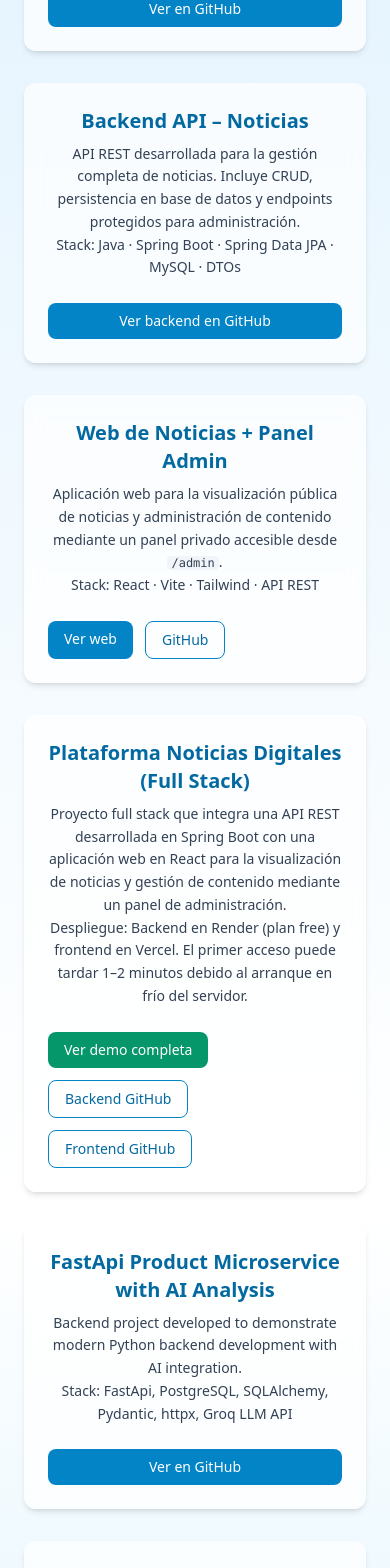
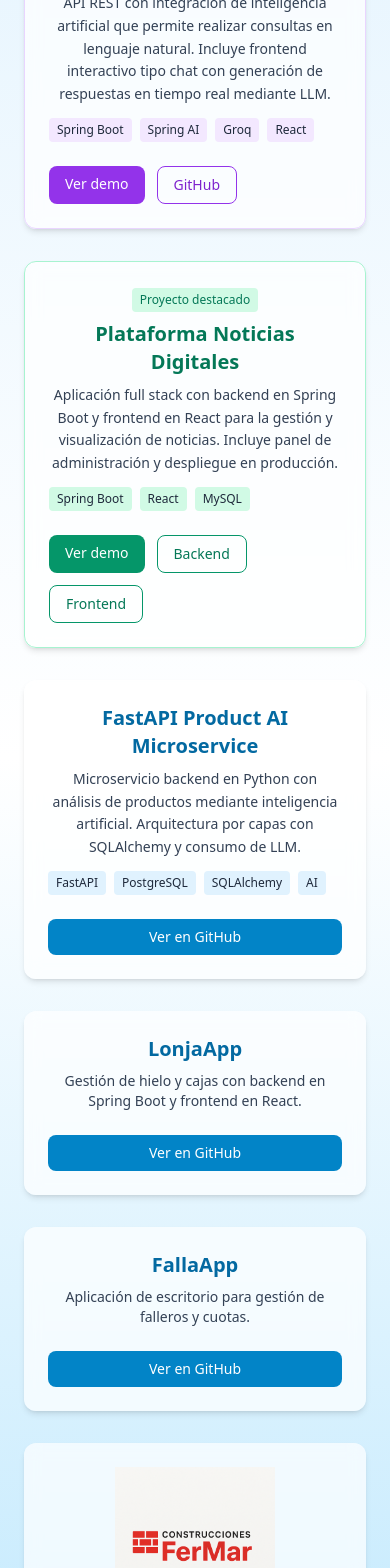
Before and after one commit to David24977/mi-portafolio, a React (Vite) app: page /proyectos in a window 390 px wide. Shown: the part 432-2000 px from the top of the page. Built offline with nearby package versions, Linux system fonts and the light colour scheme.

Commit message:
update portafolio with new project LucaResponse

```diff
--- a/src/pages/Proyectos.jsx
+++ b/src/pages/Proyectos.jsx
@@ -1,5 +1,6 @@
 import { motion } from "framer-motion";
 import Fermar from "../assets/Fermar.png";
+
 export default function Proyectos() {
   return (
     <motion.section
@@ -8,30 +9,137 @@ export default function Proyectos() {
       transition={{ duration: 0.8, ease: "easeOut" }}
       className="min-h-[calc(100vh-6rem)] bg-gradient-to-b from-sky-100 via-white to-sky-200 text-slate-800 px-6 py-16 dark:from-slate-900 dark:via-slate-800 dark:to-slate-900 dark:text-sky-100"
     >
-      <div className="max-w-5xl mx-auto text-center">
+      <div className="max-w-6xl mx-auto text-center">
         <h2 className="text-3xl sm:text-4xl font-bold text-sky-700 mb-4">
           Mis proyectos
         </h2>
 
-        <p className="text-lg text-slate-700 mb-10 dark:text-sky-100">
-          Aquí puedes ver algunos de mis proyectos más destacados:
+        <p className="text-lg text-slate-700 mb-12 dark:text-sky-100">
+          Proyectos reales enfocados en backend, arquitectura y desarrollo con inteligencia artificial.
         </p>
 
         <div className="grid gap-8 sm:grid-cols-2 lg:grid-cols-3">
-          {/* LonjaApp */}
-          <div className="bg-white/70 backdrop-blur rounded-xl shadow-md hover:shadow-lg p-6 transition flex flex-col justify-between">
+
+          {/* 🧠 AIQuery API (DESTACADO) */}
+          <div className="bg-white/70 backdrop-blur rounded-xl shadow-md hover:shadow-lg hover:-translate-y-1 p-6 transition flex flex-col justify-between border border-purple-200">
+            <div>
+              <span className="inline-block text-xs bg-purple-100 text-purple-700 px-2 py-1 rounded mb-2">
+                Proyecto destacado
+              </span>
+
+              <h3 className="text-xl font-semibold text-purple-700 mb-2">
+                AIQuery API (LucaResponse)
+              </h3>
+
+              <p className="text-slate-700 text-sm leading-relaxed">
+                API REST con integración de inteligencia artificial que permite realizar consultas en lenguaje natural.
+                Incluye frontend interactivo tipo chat con generación de respuestas en tiempo real mediante LLM.
+              </p>
+
+              <div className="flex flex-wrap gap-2 mt-3 text-xs">
+                <span className="bg-purple-100 px-2 py-1 rounded">Spring Boot</span>
+                <span className="bg-purple-100 px-2 py-1 rounded">Spring AI</span>
+                <span className="bg-purple-100 px-2 py-1 rounded">Groq</span>
+                <span className="bg-purple-100 px-2 py-1 rounded">React</span>
+              </div>
+            </div>
+
+            <div className="mt-6 flex gap-3 flex-wrap">
+              <a
+                href="https://lucaresponse.vercel.app"
+                target="_blank"
+                rel="noopener noreferrer"
+                className="inline-block bg-purple-600 text-white text-sm font-medium px-4 py-2 rounded-lg hover:bg-purple-700 transition"
+              >
+                Ver demo
+              </a>
+
+              <a
+                href="https://github.com/David24977"
+                target="_blank"
+                rel="noopener noreferrer"
+                className="inline-block border border-purple-600 text-purple-700 text-sm font-medium px-4 py-2 rounded-lg hover:bg-purple-50 transition"
+              >
+                GitHub
+              </a>
+            </div>
+          </div>
+
+          {/* 📰 Plataforma Noticias (DESTACADO) */}
+          <div className="bg-white/70 backdrop-blur rounded-xl shadow-md hover:shadow-lg hover:-translate-y-1 p-6 transition flex flex-col justify-between border border-emerald-200">
+            <div>
+              <span className="inline-block text-xs bg-emerald-100 text-emerald-700 px-2 py-1 rounded mb-2">
+                Proyecto destacado
+              </span>
+
+              <h3 className="text-xl font-semibold text-emerald-700 mb-2">
+                Plataforma Noticias Digitales
+              </h3>
+
+              <p className="text-slate-700 text-sm leading-relaxed">
+                Aplicación full stack con backend en Spring Boot y frontend en React para la gestión y visualización de noticias.
+                Incluye panel de administración y despliegue en producción.
+              </p>
+
+              <div className="flex flex-wrap gap-2 mt-3 text-xs">
+                <span className="bg-emerald-100 px-2 py-1 rounded">Spring Boot</span>
+                <span className="bg-emerald-100 px-2 py-1 rounded">React</span>
+                <span className="bg-emerald-100 px-2 py-1 rounded">MySQL</span>
+              </div>
+            </div>
+
+            <div className="mt-6 flex gap-3 flex-wrap">
+              <a
+                href="https://cullera-digital.vercel.app"
+                target="_blank"
+                rel="noopener noreferrer"
+                className="bg-emerald-600 text-white text-sm font-medium px-4 py-2 rounded-lg hover:bg-emerald-700 transition"
+              >
+                Ver demo
+              </a>
+
+              <a
+                href="https://github.com/David24977/cullera-digital-backend"
+                target="_blank"
+                rel="noopener noreferrer"
+                className="border border-emerald-600 text-emerald-700 text-sm font-medium px-4 py-2 rounded-lg hover:bg-emerald-50 transition"
+              >
+                Backend
+              </a>
+
+              <a
+                href="https://github.com/David24977/cullera-digital-frontend"
+                target="_blank"
+                rel="noopener noreferrer"
+                className="border border-emerald-600 text-emerald-700 text-sm font-medium px-4 py-2 rounded-lg hover:bg-emerald-50 transition"
+              >
+                Frontend
+              </a>
+            </div>
+          </div>
+
+          {/* 🐍 FastAPI AI */}
+          <div className="bg-white/70 backdrop-blur rounded-xl shadow-md hover:shadow-lg hover:-translate-y-1 p-6 transition flex flex-col justify-between">
             <div>
               <h3 className="text-xl font-semibold text-sky-700 mb-2">
-                LonjaApp
+                FastAPI Product AI Microservice
               </h3>
+
               <p className="text-slate-700 text-sm leading-relaxed">
-                Gestión de hielo y cajas. <br />
-                <span className="font-medium">Stack:</span> Spring Boot + MySQL
-                + React
+                Microservicio backend en Python con análisis de productos mediante inteligencia artificial.
+                Arquitectura por capas con SQLAlchemy y consumo de LLM.
               </p>
+
+              <div className="flex flex-wrap gap-2 mt-3 text-xs">
+                <span className="bg-sky-100 px-2 py-1 rounded">FastAPI</span>
+                <span className="bg-sky-100 px-2 py-1 rounded">PostgreSQL</span>
+                <span className="bg-sky-100 px-2 py-1 rounded">SQLAlchemy</span>
+                <span className="bg-sky-100 px-2 py-1 rounded">AI</span>
+              </div>
             </div>
+
             <a
-              href="https://github.com/David24977/proyectoLonja"
+              href="https://github.com/David24977/Product_FastApi"
               target="_blank"
               rel="noopener noreferrer"
               className="mt-6 inline-block bg-sky-600 text-white text-sm font-medium px-4 py-2 rounded-lg hover:bg-sky-700 transition"
@@ -40,239 +148,87 @@ export default function Proyectos() {
             </a>
           </div>
 
-          {/* Backend Noticias */}
-          <div className="bg-white/70 backdrop-blur rounded-xl shadow-md hover:shadow-lg p-6 transition flex flex-col justify-between">
+          {/* LonjaApp */}
+          <div className="bg-white/70 backdrop-blur rounded-xl shadow-md hover:shadow-lg hover:-translate-y-1 p-6 transition flex flex-col justify-between">
             <div>
               <h3 className="text-xl font-semibold text-sky-700 mb-2">
-                Backend API – Noticias
+                LonjaApp
               </h3>
-              <p className="text-slate-700 text-sm leading-relaxed">
-                API REST desarrollada para la gestión completa de noticias.
-                Incluye CRUD, persistencia en base de datos y endpoints
-                protegidos para administración. <br />
-                <span className="font-medium">Stack:</span> Java · Spring Boot ·
-                Spring Data JPA · MySQL · DTOs
+              <p className="text-slate-700 text-sm">
+                Gestión de hielo y cajas con backend en Spring Boot y frontend en React.
               </p>
             </div>
+
             <a
-              href="https://github.com/David24977/DigitalNews"
+              href="https://github.com/David24977/proyectoLonja"
               target="_blank"
               rel="noopener noreferrer"
-              className="mt-6 inline-block bg-sky-600 text-white text-sm font-medium px-4 py-2 rounded-lg hover:bg-sky-700 transition"
+              className="mt-6 inline-block bg-sky-600 text-white text-sm px-4 py-2 rounded-lg hover:bg-sky-700 transition"
             >
-              Ver backend en GitHub
+              Ver en GitHub
             </a>
           </div>
 
-          {/* Web Noticias */}
-          <div className="bg-white/70 backdrop-blur rounded-xl shadow-md hover:shadow-lg p-6 transition flex flex-col justify-between">
+          {/* FallaApp */}
+          <div className="bg-white/70 backdrop-blur rounded-xl shadow-md hover:shadow-lg hover:-translate-y-1 p-6 transition flex flex-col justify-between">
             <div>
               <h3 className="text-xl font-semibold text-sky-700 mb-2">
-                Web de Noticias + Panel Admin
+                FallaApp
               </h3>
-              <p className="text-slate-700 text-sm leading-relaxed">
-                Aplicación web para la visualización pública de noticias y
-                administración de contenido mediante un panel privado accesible
-                desde{" "}
-                <code className="text-xs bg-slate-100 px-1 rounded">
-                  /admin
-                </code>
-                . <br />
-                <span className="font-medium">Stack:</span> React · Vite ·
-                Tailwind · API REST
+              <p className="text-slate-700 text-sm">
+                Aplicación de escritorio para gestión de falleros y cuotas.
               </p>
             </div>
-            <div className="mt-6 flex gap-3">
+
+            <a
+              href="https://github.com/David24977/FallaApp"
+              target="_blank"
+              rel="noopener noreferrer"
+              className="mt-6 inline-block bg-sky-600 text-white text-sm px-4 py-2 rounded-lg hover:bg-sky-700 transition"
+            >
+              Ver en GitHub
+            </a>
+          </div>
+
+          {/* FerMar */}
+          <div className="bg-white/70 backdrop-blur rounded-xl shadow-md hover:shadow-lg hover:-translate-y-1 p-6 transition flex flex-col justify-between">
+            <div>
+              <img
+                src={Fermar}
+                alt="FerMar"
+                className="w-full h-40 object-contain mb-4"
+              />
+
+              <h3 className="text-xl font-semibold text-sky-700 mb-2">
+                Construcciones FerMar
+              </h3>
+
+              <p className="text-slate-700 text-sm">
+                Web profesional responsive con galería y despliegue en Vercel.
+              </p>
+            </div>
+
+            <div className="mt-6 flex gap-3 justify-center">
               <a
-                href="https://cullera-digital.vercel.app/"
+                href="https://construcciones-fermar.vercel.app"
                 target="_blank"
                 rel="noopener noreferrer"
-                className="inline-block bg-sky-600 text-white text-sm font-medium px-4 py-2 rounded-lg hover:bg-sky-700 transition"
+                className="bg-yellow-400 text-slate-900 text-sm px-4 py-2 rounded-lg hover:bg-yellow-300 transition"
               >
                 Ver web
               </a>
+
               <a
-                href="https://github.com/David24977/cullera-digital-frontend"
+                href="https://github.com/David24977/construcciones-fermar"
                 target="_blank"
                 rel="noopener noreferrer"
-                className="inline-block border border-sky-600 text-sky-700 text-sm font-medium px-4 py-2 rounded-lg hover:bg-sky-50 transition"
+                className="bg-sky-600 text-white text-sm px-4 py-2 rounded-lg hover:bg-sky-700 transition"
               >
                 GitHub
               </a>
             </div>
           </div>
 
-          {/* Plataforma Noticias Digitales */}
-          <div className="bg-white/70 backdrop-blur rounded-xl shadow-md hover:shadow-lg p-6 transition flex flex-col justify-between">
-            <div>
-              <h3 className="text-xl font-semibold text-sky-700 mb-2">
-                Plataforma Noticias Digitales (Full Stack)
-              </h3>
-              <p className="text-slate-700 text-sm leading-relaxed">
-                Proyecto full stack que integra una API REST desarrollada en
-                Spring Boot con una aplicación web en React para la
-                visualización de noticias y gestión de contenido mediante un
-                panel de administración. <br />
-                <span className="font-medium">Despliegue:</span> Backend en
-                Render (plan free) y frontend en Vercel. El primer acceso puede
-                tardar 1–2 minutos debido al arranque en frío del servidor.
-              </p>
-            </div>
-
-            <div className="mt-6 flex gap-3 flex-wrap">
-              <a
-                href="https://cullera-digital.vercel.app"
-                target="_blank"
-                rel="noopener noreferrer"
-                className="inline-block bg-emerald-600 text-white text-sm font-medium px-4 py-2 rounded-lg hover:bg-emerald-700 transition"
-              >
-                Ver demo completa
-              </a>
-
-              <a
-                href="https://github.com/David24977/cullera-digital-backend"
-                target="_blank"
-                rel="noopener noreferrer"
-                className="inline-block border border-sky-600 text-sky-700 text-sm font-medium px-4 py-2 rounded-lg hover:bg-sky-50 transition"
-              >
-                Backend GitHub
-              </a>
-
-              <a
-                href="https://github.com/David24977/cullera-digital-frontend"
-                target="_blank"
-                rel="noopener noreferrer"
-                className="inline-block border border-sky-600 text-sky-700 text-sm font-medium px-4 py-2 rounded-lg hover:bg-sky-50 transition"
-              >
-                Frontend GitHub
-              </a>
-            </div>
-          </div>
-
-           {/* FastApi Product */}
-          <div className="bg-white/70 backdrop-blur rounded-xl shadow-md hover:shadow-lg p-6 transition flex flex-col justify-between">
-            <div>
-              <h3 className="text-xl font-semibold text-sky-700 mb-2">
-                FastApi Product Microservice with AI Analysis
-              </h3>
-              <p className="text-slate-700 text-sm leading-relaxed">
-                Backend project developed to demonstrate modern Python backend development with AI integration. <br />
-                <span className="font-medium">Stack:</span> FastApi, PostgreSQL, SQLAlchemy, Pydantic, httpx, Groq LLM API
-              </p>
-            </div>
-            <a
-              href={"https://github.com/David24977/Product_FastApi"}
-              target="_blank"
-              rel="noopener noreferrer"
-              className="mt-6 inline-block bg-sky-600 text-white text-sm font-medium px-4 py-2 rounded-lg hover:bg-sky-700 transition"
-            >
-              Ver en GitHub
-            </a>
-          </div>
-
-          {/* FallaApp */}
-          <div className="bg-white/70 backdrop-blur rounded-xl shadow-md hover:shadow-lg p-6 transition flex flex-col justify-between">
-            <div>
-              <h3 className="text-xl font-semibold text-sky-700 mb-2">
-                FallaApp
-              </h3>
-              <p className="text-slate-700 text-sm leading-relaxed">
-                Aplicación de gestión de falleros y cuotas. <br />
-                <span className="font-medium">Stack:</span> JavaFX + SQLite
-              </p>
-            </div>
-            <a
-              href={"https://github.com/David24977/FallaApp"}
-              target="_blank"
-              rel="noopener noreferrer"
-              className="mt-6 inline-block bg-sky-600 text-white text-sm font-medium px-4 py-2 rounded-lg hover:bg-sky-700 transition"
-            >
-              Ver en GitHub
-            </a>
-          </div>
-
-          {/* Notificaciones Push */}
-          <div className="bg-white/70 backdrop-blur rounded-xl shadow-md hover:shadow-lg p-6 transition flex flex-col justify-between">
-            <div>
-              <h3 className="text-xl font-semibold text-sky-700 mb-2">
-                Notificaciones Push
-              </h3>
-              <p className="text-slate-700 text-sm leading-relaxed">
-                Backend con envío de notificaciones a Firebase. <br />
-                <span className="font-medium">Stack:</span> Spring Boot y
-                Android Studio con Kotlin
-              </p>
-            </div>
-            <a
-              href="https://github.com/David24977/notificaciones-push-spring"
-              target="_blank"
-              rel="noopener noreferrer"
-              className="mt-6 inline-block bg-sky-600 text-white text-sm font-medium px-4 py-2 rounded-lg hover:bg-sky-700 transition"
-            >
-              Ver en GitHub
-            </a>
-          </div>
-
-          {/* Facturación de Productos */}
-          <div className="bg-white/70 backdrop-blur rounded-xl shadow-md hover:shadow-lg p-6 transition flex flex-col justify-between">
-            <div>
-              <h3 className="text-xl font-semibold text-sky-700 mb-2">
-                Facturación de Productos
-              </h3>
-              <p className="text-slate-700 text-sm leading-relaxed">
-                API REST para gestión de clientes, productos y facturas, con
-                cálculo de IVA y búsquedas por fechas. <br />
-                <span className="font-medium">Stack:</span> Spring Boot · JPA ·
-                MySQL · DTOs
-              </p>
-            </div>
-            <a
-              href="https://github.com/David24977/facturacion-producto"
-              target="_blank"
-              rel="noopener noreferrer"
-              className="mt-6 inline-block bg-sky-600 text-white text-sm font-medium px-4 py-2 rounded-lg hover:bg-sky-700 transition"
-            >
-              Ver en GitHub
-            </a>
-          </div>
-
-          {/* Web FerMar */}
-          <div className="bg-white/70 backdrop-blur rounded-xl shadow-md hover:shadow-lg p-6 transition flex flex-col justify-between">
-            <div>
-              <img
-                src={Fermar}
-                alt="Logo Construcciones FerMar"
-                className="w-full h-40 object-contain rounded-md mb-4 bg-white/70 backdrop-blur"
-              />
-
-              <h3 className="text-xl font-semibold text-sky-700 mb-2">
-                Construcciones FerMar
-              </h3>
-              <p className="text-slate-700 text-sm leading-relaxed">
-                Sitio web profesional para una empresa de construcción local.
-                Incluye galería con carrusel, integración con Vercel y diseño
-                responsive moderno.
-              </p>
-            </div>
-            <div className="mt-6 flex gap-3 justify-center">
-              <a
-                href="https://construcciones-fermar.vercel.app"
-                target="_blank"
-                rel="noopener noreferrer"
-                className="bg-yellow-400 text-slate-900 text-sm font-medium px-4 py-2 rounded-lg hover:bg-yellow-300 transition"
-              >
-                Ver web
-              </a>
-              <a
-                href="https://github.com/David24977/construcciones-fermar"
-                target="_blank"
-                rel="noopener noreferrer"
-                className="bg-sky-600 text-white text-sm font-medium px-4 py-2 rounded-lg hover:bg-sky-700 transition"
-              >
-                Ver en Github
-              </a>
-            </div>
-          </div>
         </div>
       </div>
     </motion.section>
--- a/src/pages/SobreMi.jsx
+++ b/src/pages/SobreMi.jsx
@@ -14,66 +14,35 @@ export default function SobreMi() {
         </h2>
 
         <p className="text-lg leading-relaxed mb-6 dark:text-sky-200">
-          Soy <span className="font-semibold">David Ferrer Sapiña</span>,
-          desarrollador de aplicaciones multiplataforma con una base sólida en
-          <span className="font-semibold"> Java con Spring Boot y Python con FastApi</span>. Me
-          apasiona diseñar soluciones estructuradas, seguras y fáciles de
-          mantener, aplicando buenas prácticas y arquitectura limpia tanto en
-          backend como en frontend.
+          Soy <span className="font-semibold">David Ferrer Sapiña</span>, desarrollador backend especializado en
+          <span className="font-semibold"> Java con Spring Boot</span>, con experiencia en
+          <span className="font-semibold"> Python (FastAPI)</span> y frontend con
+          <span className="font-semibold"> React</span>.
         </p>
 
         <p className="text-lg leading-relaxed mb-6 dark:text-sky-200">
-          Además de mi experiencia en Java, también trabajo con
-          <span className="font-semibold"> Python</span> para automatización,
-          análisis de datos y desarrollo de APIs ligeras, y con{" "}
-          <span className="font-semibold"> JavaScript</span> en el entorno web,
-          especialmente con
-          <span className="font-semibold"> React</span> y{" "}
-          <span className="font-semibold"> TailwindCSS</span> para construir interfaces modernas y dinámicas.
-          Esta combinación me permite abordar proyectos de manera integral, comprendiendo la
-          comunicación entre el servidor y el cliente de principio a fin.
+          Me enfoco en diseñar APIs limpias, seguras y escalables utilizando
+          <span className="font-semibold"> arquitectura por capas, DTOs y buenas prácticas</span>.
+          He desarrollado proyectos completos donde gestiono desde la base de datos
+          hasta la interfaz de usuario.
         </p>
 
         <p className="text-lg leading-relaxed mb-6 dark:text-sky-200">
-          He adquirido experiencia práctica creando{" "}
-          <span className="font-semibold">
-            {" "}
-            proyectos reales de forma independiente
-          </span>{" "}
-          antes y durante mis estudios de
-          <span className="font-semibold">
-            {" "}
-            Desarrollo de Aplicaciones Multiplataforma (DAM) y ahora como freelance
-          </span>
-          . He desarrollado aplicaciones completas para uso personal y para
-          terceros, gestionando tanto el backend con{" "}
-          <span className="font-semibold">Spring Boot y FastApi</span> con
-          <span className="font-semibold"> MySQL y PostgreSQL,</span> como el frontend con
-          <span className="font-semibold"> React</span>. Estas experiencias me
-          han permitido comprender el ciclo completo de un proyecto, desde el
-          diseño de la base de datos hasta la interfaz de usuario.
+          Trabajo con tecnologías como
+          <span className="font-semibold"> Spring Boot, FastAPI, MySQL, PostgreSQL, SQLite, MongoDB y TiDB</span>,
+          además de integrar servicios externos como
+          <span className="font-semibold"> Firebase</span>.
         </p>
 
         <p className="text-lg leading-relaxed mb-6 dark:text-sky-200">
-          A lo largo de mis proyectos he trabajado con
-          <span className="font-semibold">
-            {" "}
-            bases de datos MySQL, PostgreSQL, SQLite, TiDB y Mongo DB
-          </span>
-          , además de integrar servicios como{" "}
-          <span className="font-semibold"> Firebase</span>
-          para notificaciones o almacenamiento en la nube. Disfruto optimizando
-          el rendimiento y la estructura del código para que las aplicaciones
-          sean rápidas, escalables y fiables.
+          Actualmente estoy centrado en la integración de
+          <span className="font-semibold"> inteligencia artificial en backend</span>,
+          desarrollando APIs capaces de procesar lenguaje natural y aportar valor real a los usuarios.
         </p>
 
         <p className="text-lg leading-relaxed dark:text-sky-200">
-          Me considero una persona constante, con mentalidad analítica y pasión
-          por el aprendizaje continuo. Mi objetivo es seguir creciendo como
-          desarrollador full stack, combinando mi dominio de{" "}
-          <span className="font-semibold"> Java</span> con el uso práctico de
-          <span className="font-semibold"> Python</span> y{" "}
-          <span className="font-semibold"> JavaScript</span> para crear soluciones eficientes, modernas y bien diseñadas.
+          Busco seguir creciendo como desarrollador backend, aportando soluciones
+          eficientes, bien diseñadas y listas para entornos reales.
         </p>
       </div>
     </motion.section>
```
Also changed, not shown: src/components/Footer.jsx (+6 -5 lines), src/pages/Home.jsx (+31 -14 lines).
